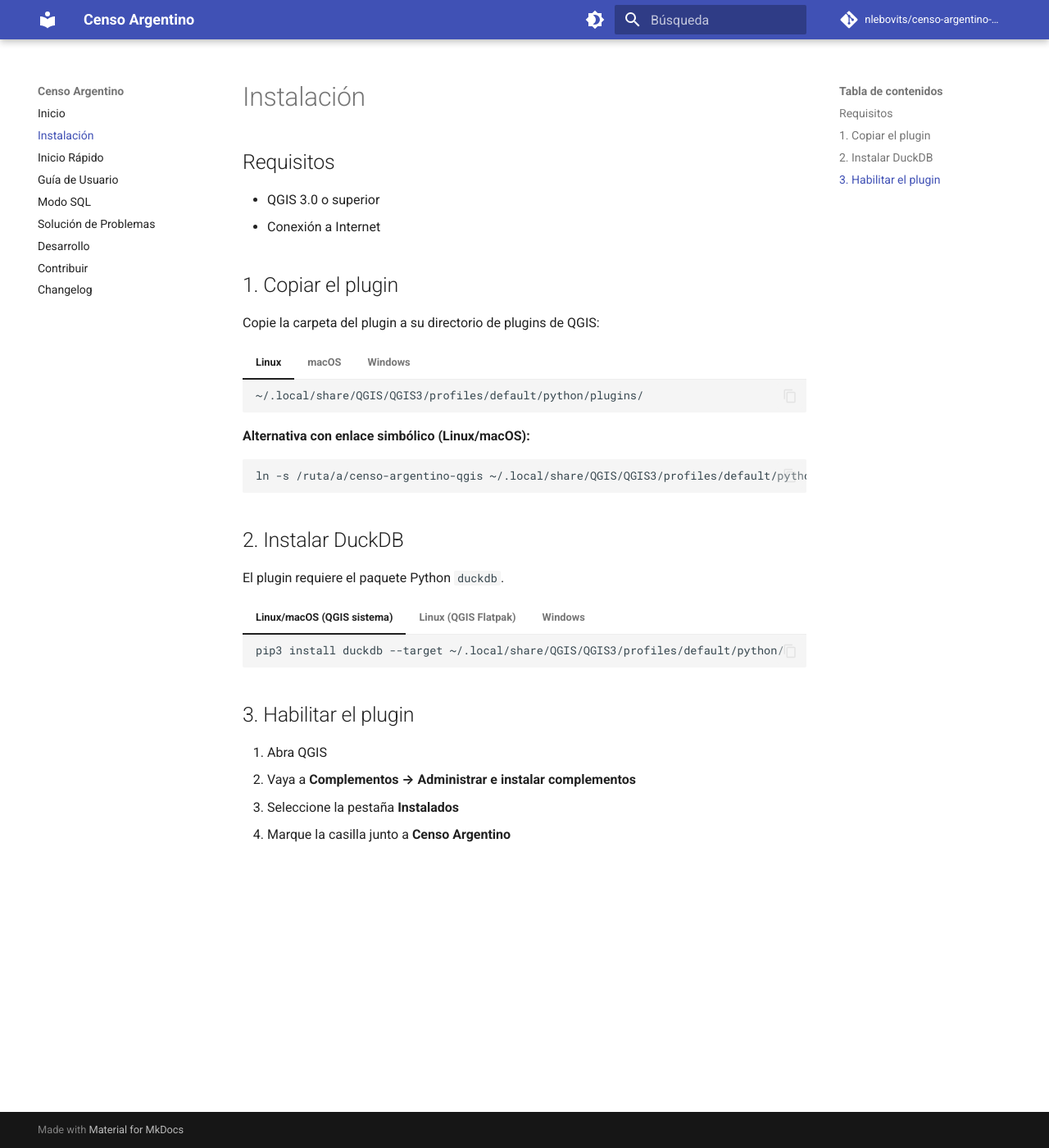
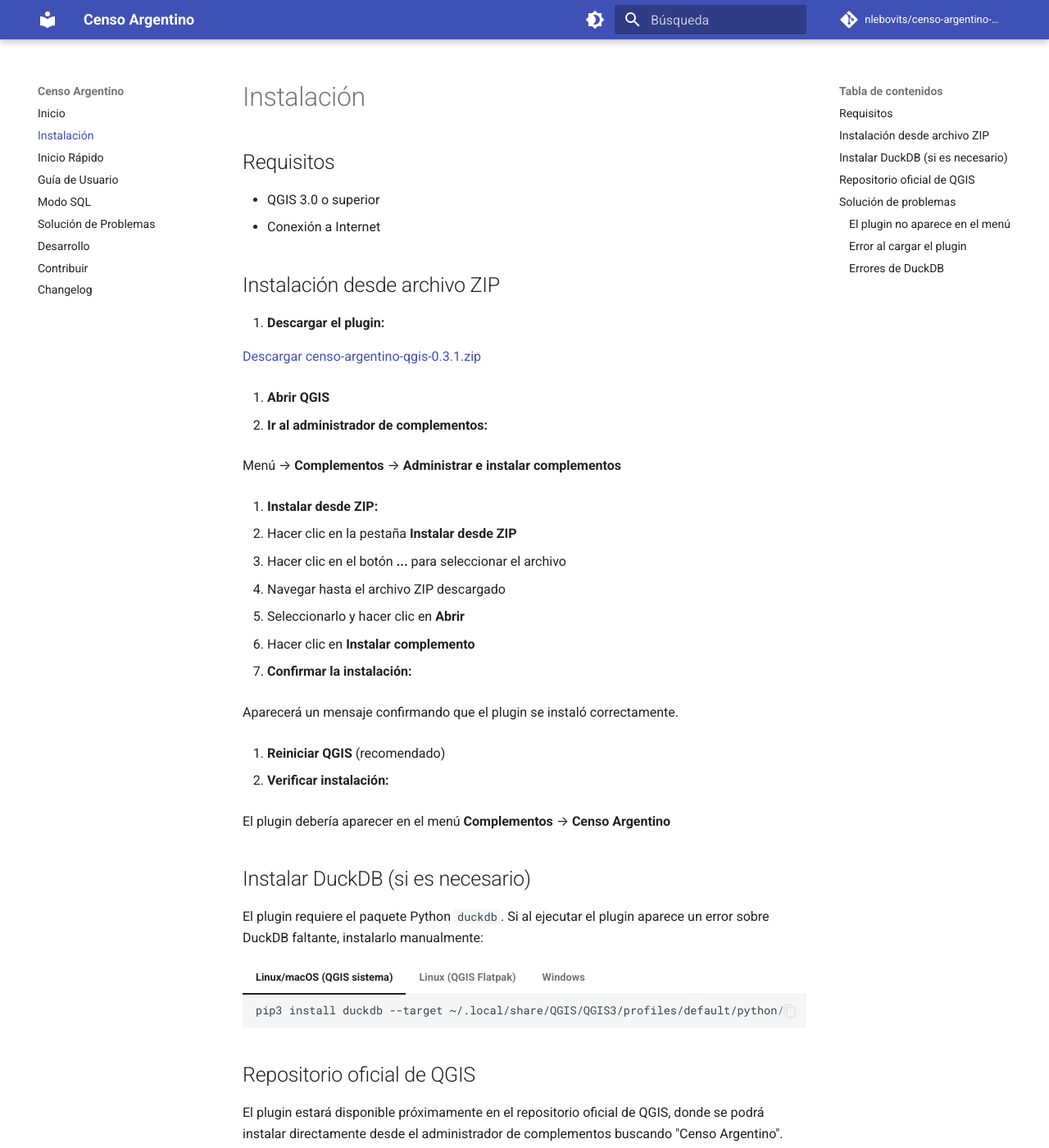
Before and after one commit to nlebovits/censo-argentino-qgis, an MkDocs documentation site: the page built from docs/instalacion.md, in a window 1280 px wide and 1400 px high. Shown: the whole window at 82% size. Built offline with MkDocs 1.6.1 and Material for MkDocs 9.7.7, drawn with Linux system fonts in a browser that asks for light colours; comment, search, counter and statistics services are not loaded; some of the changed text lies outside the part shown.

Commit message:
Actualizar instrucciones de instalación desde ZIP
- Agregar instrucciones de instalación desde archivo ZIP al README
- Reescribir docs/instalacion.md con pasos detallados para instalación desde ZIP
- Incluir enlace directo a la versión 0.3.1
- Simplificar proceso de instalación para usuarios finales
- Mantener instrucciones de DuckDB como opcional

🤖 Generated with [Claude Code](https://claude.com/claude-code)

Co-Authored-By: Claude <noreply@anthropic.com>

````diff
--- a/docs/instalacion.md
+++ b/docs/instalacion.md
@@ -5,33 +5,39 @@
 - QGIS 3.0 o superior
 - Conexión a Internet
 
-## 1. Copiar el plugin
+## Instalación desde archivo ZIP
 
-Copie la carpeta del plugin a su directorio de plugins de QGIS:
+1. **Descargar el plugin:**
 
-=== "Linux"
-    ```bash
-    ~/.local/share/QGIS/QGIS3/profiles/default/python/plugins/
-    ```
+   [Descargar censo-argentino-qgis-0.3.1.zip](https://github.com/nlebovits/censo-argentino-qgis/releases/download/v0.3.1/censo-argentino-qgis-0.3.1.zip)
 
-=== "macOS"
-    ```bash
-    ~/Library/Application Support/QGIS/QGIS3/profiles/default/python/plugins/
-    ```
+2. **Abrir QGIS**
 
-=== "Windows"
-    ```
-    C:\Users\<usuario>\AppData\Roaming\QGIS\QGIS3\profiles\default\python\plugins\
-    ```
+3. **Ir al administrador de complementos:**
 
-**Alternativa con enlace simbólico (Linux/macOS):**
-```bash
-ln -s /ruta/a/censo-argentino-qgis ~/.local/share/QGIS/QGIS3/profiles/default/python/plugins/censo-argentino-qgis
-```
+   Menú → **Complementos** → **Administrar e instalar complementos**
 
-## 2. Instalar DuckDB
+4. **Instalar desde ZIP:**
 
-El plugin requiere el paquete Python `duckdb`.
+   - Hacer clic en la pestaña **Instalar desde ZIP**
+   - Hacer clic en el botón **...** para seleccionar el archivo
+   - Navegar hasta el archivo ZIP descargado
+   - Seleccionarlo y hacer clic en **Abrir**
+   - Hacer clic en **Instalar complemento**
+
+5. **Confirmar la instalación:**
+
+   Aparecerá un mensaje confirmando que el plugin se instaló correctamente.
+
+6. **Reiniciar QGIS** (recomendado)
+
+7. **Verificar instalación:**
+
+   El plugin debería aparecer en el menú **Complementos** → **Censo Argentino**
+
+## Instalar DuckDB (si es necesario)
+
+El plugin requiere el paquete Python `duckdb`. Si al ejecutar el plugin aparece un error sobre DuckDB faltante, instalarlo manualmente:
 
 === "Linux/macOS (QGIS sistema)"
     ```bash
@@ -45,13 +51,30 @@ El plugin requiere el paquete Python `duckdb`.
 
 === "Windows"
     ```bash
-    # Abra OSGeo4W Shell como administrador
+    # Abrir OSGeo4W Shell como administrador
     python -m pip install duckdb
     ```
 
-## 3. Habilitar el plugin
+## Repositorio oficial de QGIS
 
-1. Abra QGIS
-2. Vaya a **Complementos → Administrar e instalar complementos**
-3. Seleccione la pestaña **Instalados**
-4. Marque la casilla junto a **Censo Argentino**
+El plugin estará disponible próximamente en el repositorio oficial de QGIS, donde se podrá instalar directamente desde el administrador de complementos buscando "Censo Argentino".
+
+## Solución de problemas
+
+### El plugin no aparece en el menú
+
+1. Verificar que el plugin esté habilitado:
+   - **Complementos** → **Administrar e instalar complementos** → pestaña **Instalados**
+   - Marcar la casilla junto a **Censo Argentino**
+
+2. Reiniciar QGIS completamente
+
+### Error al cargar el plugin
+
+Revisar la consola Python de QGIS para ver mensajes de error:
+- **Complementos** → **Consola de Python**
+- Buscar mensajes relacionados con `censo-argentino-qgis`
+
+### Errores de DuckDB
+
+Si aparecen errores sobre DuckDB, seguir los pasos de instalación de DuckDB en la sección anterior.
````
Also changed, not shown: README.md (+11 -1 lines).
